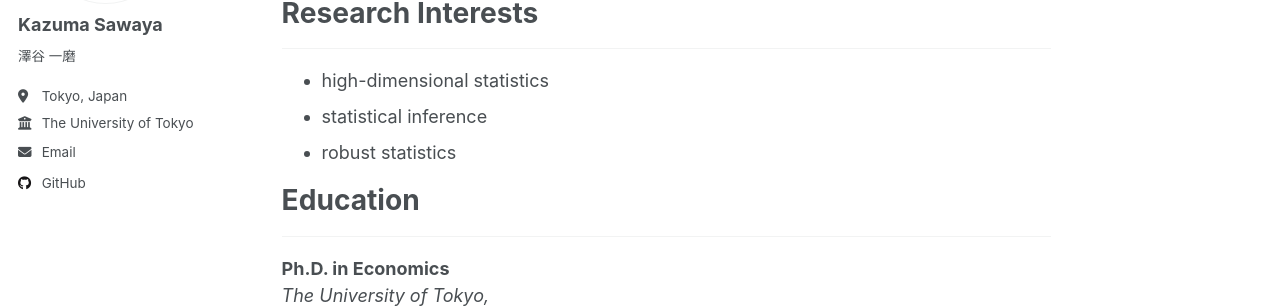
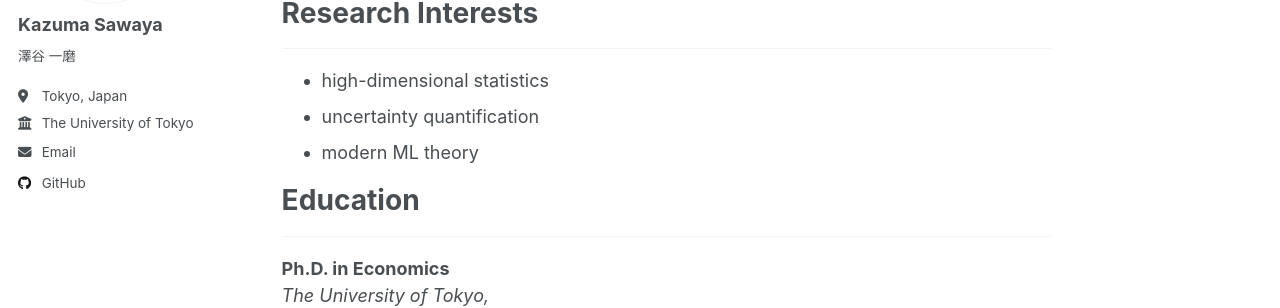
Before and after one commit to sawaya-ka/sawaya-ka.github.io, a Jekyll site: the page built from _pages/about.md, in a window 1280 px wide and 1291 px high. Shown: the part 342-650 px from the top of the window. Built offline with Jekyll 4.4.1, drawn with Linux system fonts in a browser that asks for light colours; a script that is not in the unit is left out.

Commit message:
Update about.md

```diff
--- a/_pages/about.md
+++ b/_pages/about.md
@@ -19,8 +19,8 @@ I am a second-year PhD student in statistics at [The University of Tokyo](https:
 # Research Interests
 ---
 - high-dimensional statistics
-- statistical inference
-- robust statistics
+- uncertainty quantification
+- modern ML theory
 
 # Education
 ---
```
